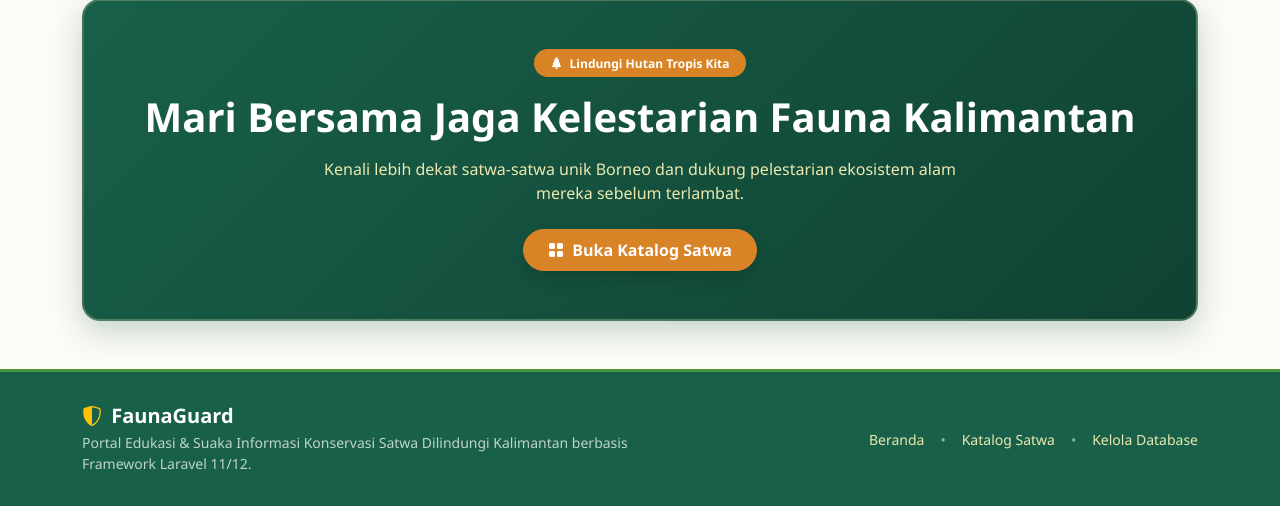
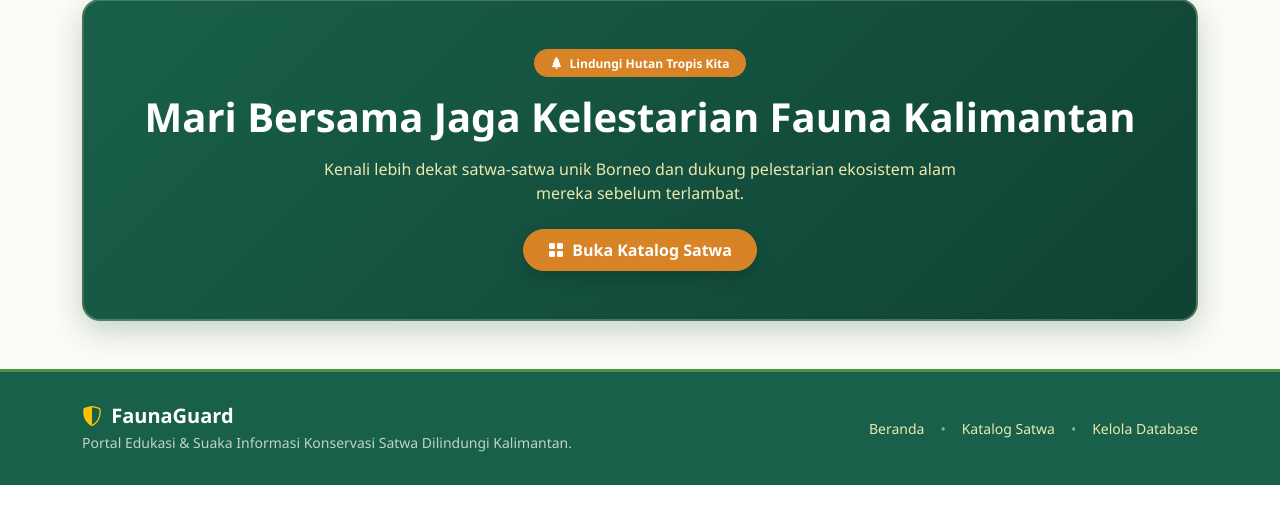
Before and after one commit to itsNay-chic/FaunaGuard, a Laravel app: page / in a window 1280 px wide. Shown: the part 2068-2574 px from the top of the page. After the commit the page ends 2553 px from the top, so only its background shows below. Run offline with Laravel 12, Linux system fonts and the light colour scheme; data comes from the database, SQL or seed files in the repository.

Commit message:
refactor(footer): hapus tulisan berbasis framework laravel 11/12 di bagian footer

```diff
--- a/resources/views/layouts/app.blade.php
+++ b/resources/views/layouts/app.blade.php
@@ -136,7 +136,7 @@
                         <i class="bi bi-shield-shaded text-warning me-1"></i> FaunaGuard
                     </h5>
                     <p class="small mb-0 text-light opacity-75">
-                        Portal Edukasi & Suaka Informasi Konservasi Satwa Dilindungi Kalimantan berbasis Framework Laravel 11/12.
+                        Portal Edukasi & Suaka Informasi Konservasi Satwa Dilindungi Kalimantan.
                     </p>
                 </div>
                 <div class="col-md-6 text-center text-md-end">
```
